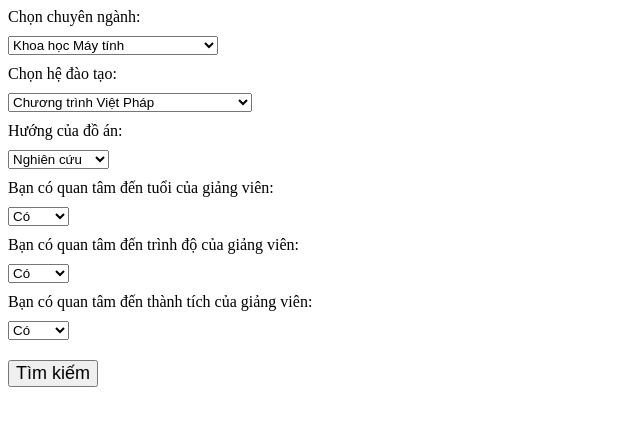
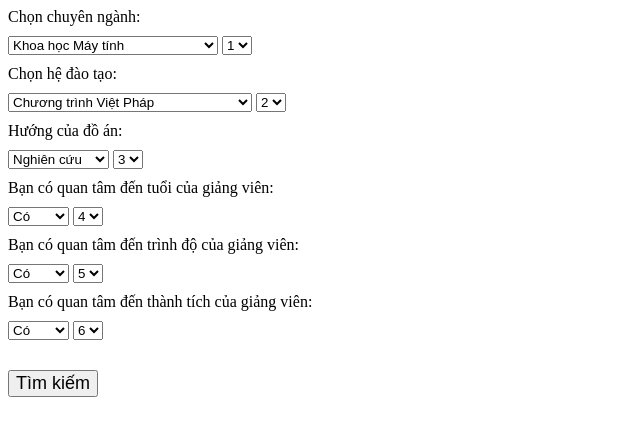
Before and after one commit to minhmannh2001/thesis_dss, a Flask app: page / in a window 1280 px wide. Shown: the top 436 px of the page, without its empty margins (0-640 px from the left). Run offline with Flask 2, Linux system fonts and the light colour scheme.

Commit message:
add order function of TOPSIS model

```diff
--- a/web/TOPSIS.py
+++ b/web/TOPSIS.py
@@ -32,8 +32,10 @@ def get_worst_solution(normalized_df):
 
     return worst_solution
 
+def cal_weight(x):
+    return 1/3 - x/21.0
+
 def search(query_result):
-
     major_match = []
     for index, row in normalized_df.iterrows():
         if row['related_major'] == major_dict[query_result['major']]:
@@ -53,6 +55,14 @@ def search(query_result):
             else:
                 type_of_training_match.append(0)
     normalized_df['normalized_degree_attribute'] = type_of_training_match
+
+    normalized_df['normalized_major_attribute'] = normalized_df['normalized_major_attribute'].apply(lambda x: x*cal_weight(int(query_result['order_of_major'])))
+    normalized_df['normalized_degree_attribute'] = normalized_df['normalized_degree_attribute'].apply(lambda x: x*cal_weight(int(query_result['order_of_type_of_training'])))
+    normalized_df['normalized_no_coresearchers_attribute'] = normalized_df['normalized_no_coresearchers_attribute'].apply(lambda x: x*cal_weight(int(query_result['order_of_research_or_practice'])))
+    normalized_df['normalized_degrees_point_attribute'] = normalized_df['normalized_degrees_point_attribute'].apply(lambda x: x*cal_weight(int(query_result['order_of_degree'])))
+    normalized_df['normalized_age_attribute'] = normalized_df['normalized_age_attribute'].apply(lambda x: x*cal_weight(int(query_result['order_of_age'])))
+    normalized_df['normalized_no_researches_attribute'] = normalized_df['normalized_no_researches_attribute'].apply(lambda x: x*cal_weight(int(query_result['order_of_award'])))
+    normalized_df['normalized_no_awards_attribute'] = normalized_df['normalized_no_awards_attribute'].apply(lambda x: x*cal_weight(int(query_result['order_of_award'])))
 
     # normalized_df.drop(columns=['related_major', 'degree'], inplace=True)
 
--- a/web/main.py
+++ b/web/main.py
@@ -59,6 +59,7 @@ def result():
    if request.method == 'POST':
       result = request.form
       thesis_ids = search(result)
+      print(result)
       thesis_info = get_thesis_info(thesis_ids)
       print(thesis_info)
       return render_template("result.html", thesis_info = thesis_info)
--- a/web/templates/index.html
+++ b/web/templates/index.html
@@ -12,7 +12,16 @@
       <option value="CNPM">Công nghệ Phần mềm</option>
       <option value="TTMMT">Truyền thông và Mạng máy tính</option>
       <option value="HTTT">Hệ thống Thông tin</option>
-    </select><br>
+    </select>
+    <select style="margin-top: 10px; margin-bottom: 10px;" name="order_of_major" id="order_of_major" onchange="changeSelected(event)">
+      <option value="1" selected>1</option>
+      <option value="2">2</option>
+      <option value="3">3</option>
+      <option value="4">4</option>
+      <option value="5">5</option>
+      <option value="6">6</option>
+    </select>
+    <br>
     <label for="type_of_training">Chọn hệ đào tạo:</label><br>
     <select style="margin-top: 10px; margin-bottom: 10px;" name="type_of_training" id="type_of_training">
       <option value="Viet-Phap">Chương trình Việt Pháp</option>
@@ -23,29 +32,113 @@
       <option value="VB2">Văn bằng 2</option>
       <option value="ĐATN">Đồ án tốt nghiệp</option>
       <option value="CNKH">Cử nhân khoa học</option>
-    </select><br>
+    </select>
+    <select style="margin-top: 10px; margin-bottom: 10px;" name="order_of_type_of_training" id="order_of_type_of_training" onchange="changeSelected(event)">
+      <option value="1">1</option>
+      <option value="2" selected>2</option>
+      <option value="3">3</option>
+      <option value="4">4</option>
+      <option value="5">5</option>
+      <option value="6">6</option>
+    </select>
+    <br>
     <label for="research_or_practice">Hướng của đồ án:</label><br>
     <select style="margin-top: 10px; margin-bottom: 10px;" name="research_or_practice" id="research_or_practice">
       <option value="research">Nghiên cứu</option>
       <option value="practice">Thực nghiệm</option>
-    </select><br>
+    </select>
+    <select style="margin-top: 10px; margin-bottom: 10px;" name="order_of_research_or_practice" id="order_of_research_or_practice" onchange="changeSelected(event)">
+      <option value="1">1</option>
+      <option value="2">2</option>
+      <option value="3" selected>3</option>
+      <option value="4">4</option>
+      <option value="5">5</option>
+      <option value="6">6</option>
+    </select>
+    <br>
     <label for="age">Bạn có quan tâm đến tuổi của giảng viên:</label><br>
     <select style="margin-top: 10px; margin-bottom: 10px;" name="age" id="age">
       <option value="yes">Có</option>
       <option value="no">Không</option>
-    </select><br>
+    </select>
+    <select style="margin-top: 10px; margin-bottom: 10px;" name="order_of_age" id="order_of_age" onchange="changeSelected(event)">
+      <option value="1">1</option>
+      <option value="2">2</option>
+      <option value="3">3</option>
+      <option value="4" selected>4</option>
+      <option value="5">5</option>
+      <option value="6">6</option>
+    </select>
+    <br>
     <label for="degree">Bạn có quan tâm đến trình độ của giảng viên:</label><br>
     <select style="margin-top: 10px; margin-bottom: 10px;" name="degree" id="degree">
       <option value="yes">Có</option>
       <option value="no">Không</option>
-    </select><br>
+    </select>
+    <select style="margin-top: 10px; margin-bottom: 10px;" name="order_of_degree" id="order_of_degree" onchange="changeSelected(event)">
+      <option value="1">1</option>
+      <option value="2">2</option>
+      <option value="3">3</option>
+      <option value="4">4</option>
+      <option value="5" selected>5</option>
+      <option value="6">6</option>
+    </select>
+    <br>
     <label for="award">Bạn có quan tâm đến thành tích của giảng viên:</label><br>
     <select style="margin-top: 10px;" name="award" id="award">
       <option value="yes">Có</option>
       <option value="no">Không</option>
-    </select><br>
+    </select>
+    <select style="margin-top: 10px; margin-bottom: 10px;" name="order_of_award" id="order_of_award" onchange="changeSelected(event)">
+      <option value="1">1</option>
+      <option value="2">2</option>
+      <option value="3">3</option>
+      <option value="4">4</option>
+      <option value="5">5</option>
+      <option value="6" selected>6</option>
+    </select>
+    <br>
 
     <input style="margin-top: 20px; font-size: large;" type="submit" value="Tìm kiếm">
   </form>
+  <script>
+    const changeSelected = (e) => {
+      value_to_change = e.target.value;
+      let missing_value_dict = {
+        '1': true,
+        '2': true,
+        '3': true,
+        '4': true,
+        '5': true,
+        '6': true
+      }
+      let list_selects = ['order_of_major', 'order_of_type_of_training', 'order_of_research_or_practice', 'order_of_age', 'order_of_degree', 'order_of_award']
+      const select_major = document.getElementById('order_of_major');
+      missing_value_dict[select_major.value] = false
+      const select_type_of_training = document.getElementById('order_of_type_of_training');
+      missing_value_dict[select_type_of_training.value] = false
+      const select_research_or_practice = document.getElementById('order_of_research_or_practice');
+      missing_value_dict[select_research_or_practice.value] = false
+      const select_age = document.getElementById('order_of_age');
+      missing_value_dict[select_age.value] = false
+      const select_degree = document.getElementById('order_of_degree');
+      missing_value_dict[select_degree.value] = false
+      const select_award = document.getElementById('order_of_award');
+      missing_value_dict[select_award.value] = false
+      missing_value = 0
+      for (let i = 1; i <= 6; i++) {
+        if (missing_value_dict[i] == true) {
+          missing_value = i;
+        }
+      }
+      for (let i = 0; i < list_selects.length; i++) {
+        if (list_selects[i] != e.target.id) {
+            if (document.getElementById(list_selects[i]).value == value_to_change) {
+              document.getElementById(list_selects[i]).value = missing_value;
+            }
+        }
+      }
+    };
+  </script>
 </body>
 </html>
```
